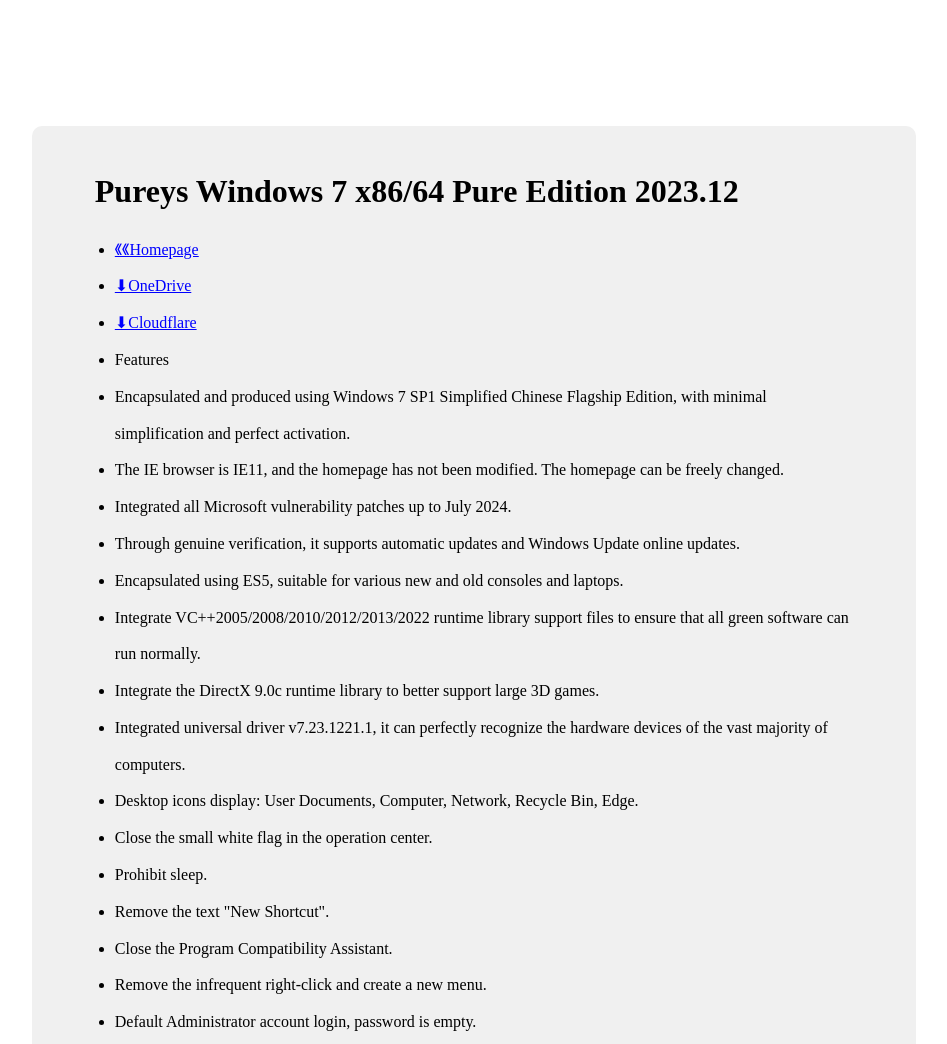
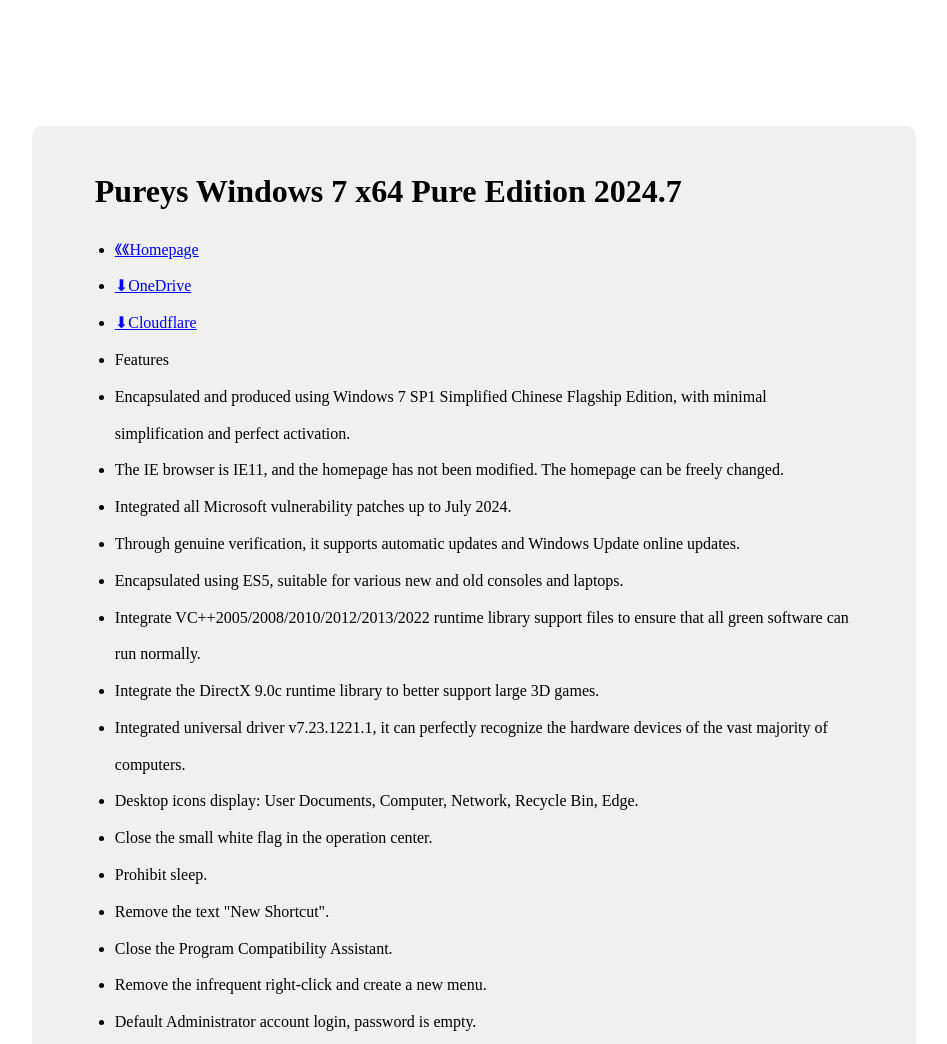
Before and after one commit to CLAMOWO/enpuresys, a plain HTML site: page 7.html in a window 1280 px wide. Shown: the top 1044 px of the page, without its empty margins (166-1113 px from the left). Drawn offline with Linux system fonts and the light colour scheme.

Commit message:
Update 7.html

```diff
--- a/7.html
+++ b/7.html
@@ -27,7 +27,7 @@
 </head>
 <body>
     <div class="container">
-        <h1>Pureys Windows 7 x86/64 Pure Edition 2023.12</h1>
+        <h1>Pureys Windows 7 x64 Pure Edition 2024.7</h1>
         <ul>
             <li><a href="index.html">《《Homepage</a></li>
             <li><a href="http://123.60.172.133:5244/d/od/win7/2024.7/Pure_Windows7_X64_2024.7.esd">⬇OneDrive</a></li>
```
